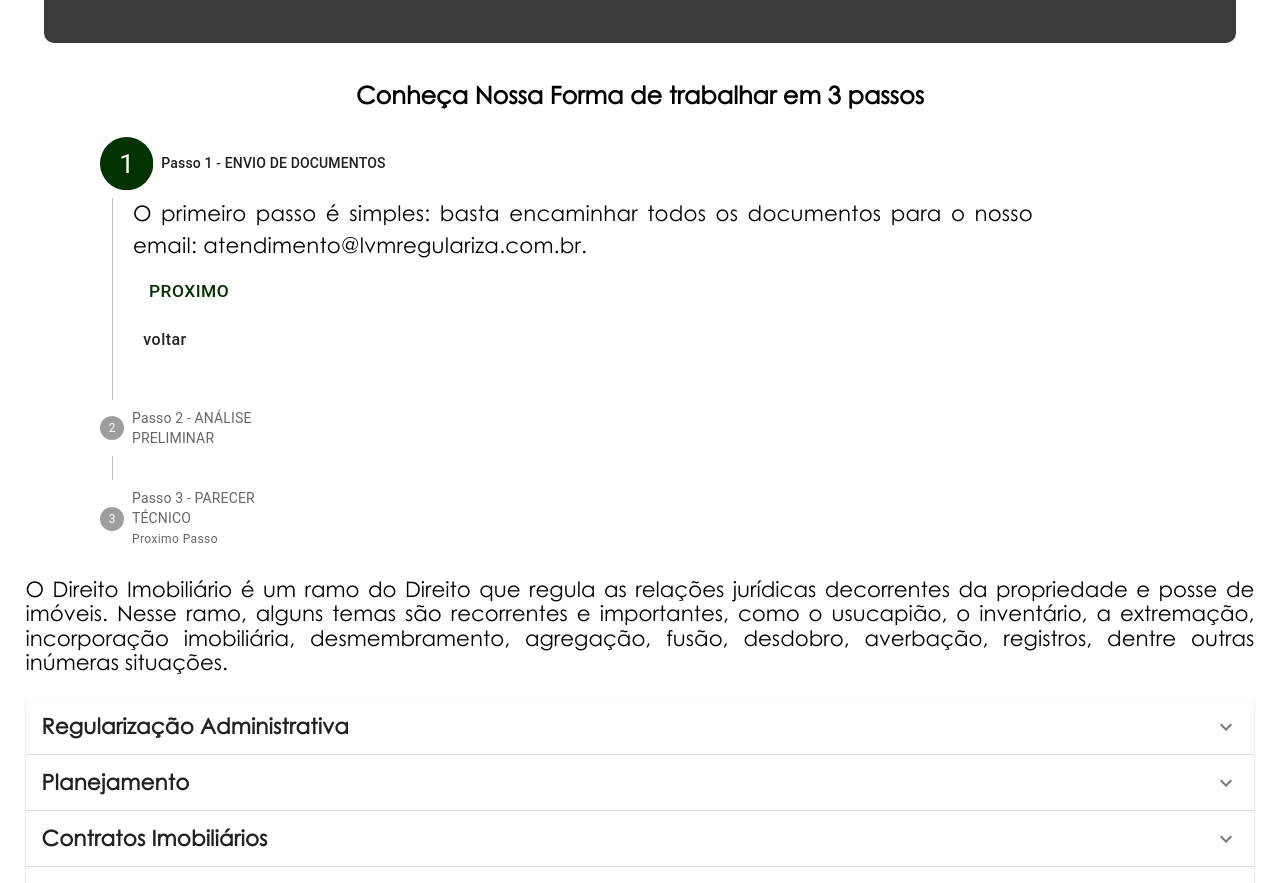
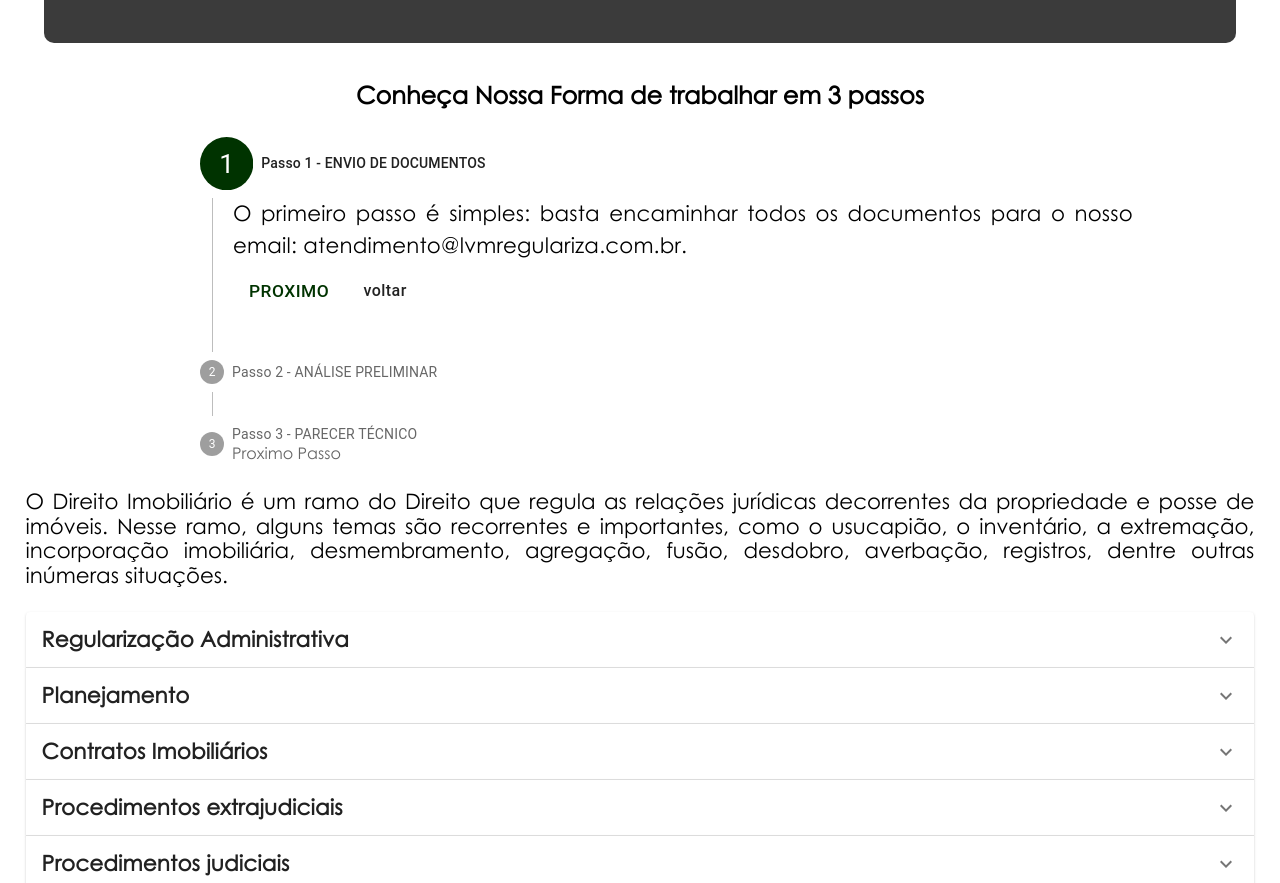
Before and after one commit to Castro0097/Castro0097, a React (Create React App) app: page / in a window 1280 px wide. Shown: the part 3140-4023 px from the top of the page. Built offline with nearby package versions, Linux system fonts and the light colour scheme.

Commit message:
ajuste css

```diff
--- a/src/components/componentsMaterialUI/ActionAreaCard.js
+++ b/src/components/componentsMaterialUI/ActionAreaCard.js
@@ -26,6 +26,7 @@ export default function ActionAreaCard() {
             height="270"
             image={LiberoA}
             alt="Missão Instituvional"
+            id="foto"
           />
 
           <CardContent>
@@ -95,6 +96,7 @@ export default function ActionAreaCard() {
             height="270"
             image={AnaA}
             alt="Valores Institucionais"
+            id="foto"
           />
 
           <CardContent>
@@ -174,6 +176,7 @@ export default function ActionAreaCard() {
             height="270"
             image={MarcoA}
             alt="Valores Institucionais"
+            id="foto"
           />
 
           <CardContent>
--- a/src/components/componentsMaterialUI/VerticalLinearStepper.js
+++ b/src/components/componentsMaterialUI/VerticalLinearStepper.js
@@ -41,14 +41,14 @@ export default function VerticalLinearStepper() {
   };
 
   return (
-    <Box sx={{ maxWidth: 400 }}>
+    <Box sx={{ maxWidth: 800 }}>
       <Stepper activeStep={activeStep} orientation="vertical">
         {steps.map((step, index) => (
           <Step key={step.label}>
             <StepLabel
               optional={
                 index === 2 ? (
-                  <Typography variant="caption">Proximo Passo </Typography>
+                  <Typography variant="success">Proximo Passo </Typography>
                 ) : null
               }
             >
@@ -80,9 +80,11 @@ export default function VerticalLinearStepper() {
       </Stepper>
       {activeStep === steps.length && (
         <Paper square elevation={0} sx={{ p: 3 }}>
-          <Typography>LVM regularização de imóveis urbanos e rurais - &apos;</Typography>
+          <Typography>
+            LVM regularização de imóveis urbanos e rurais - &apos;
+          </Typography>
           <Button onClick={handleReset} sx={{ mt: 1, mr: 1 }}>
-           Encerrar
+            Encerrar
           </Button>
         </Paper>
       )}
--- a/src/index.css
+++ b/src/index.css
@@ -6,8 +6,14 @@
   }
 }
 
+#boxD{
+  color:#0077ff
+}
 
 
+#foto{
+  filter: grayscale(1) !important;
+}
 
 
 @font-face {
```
